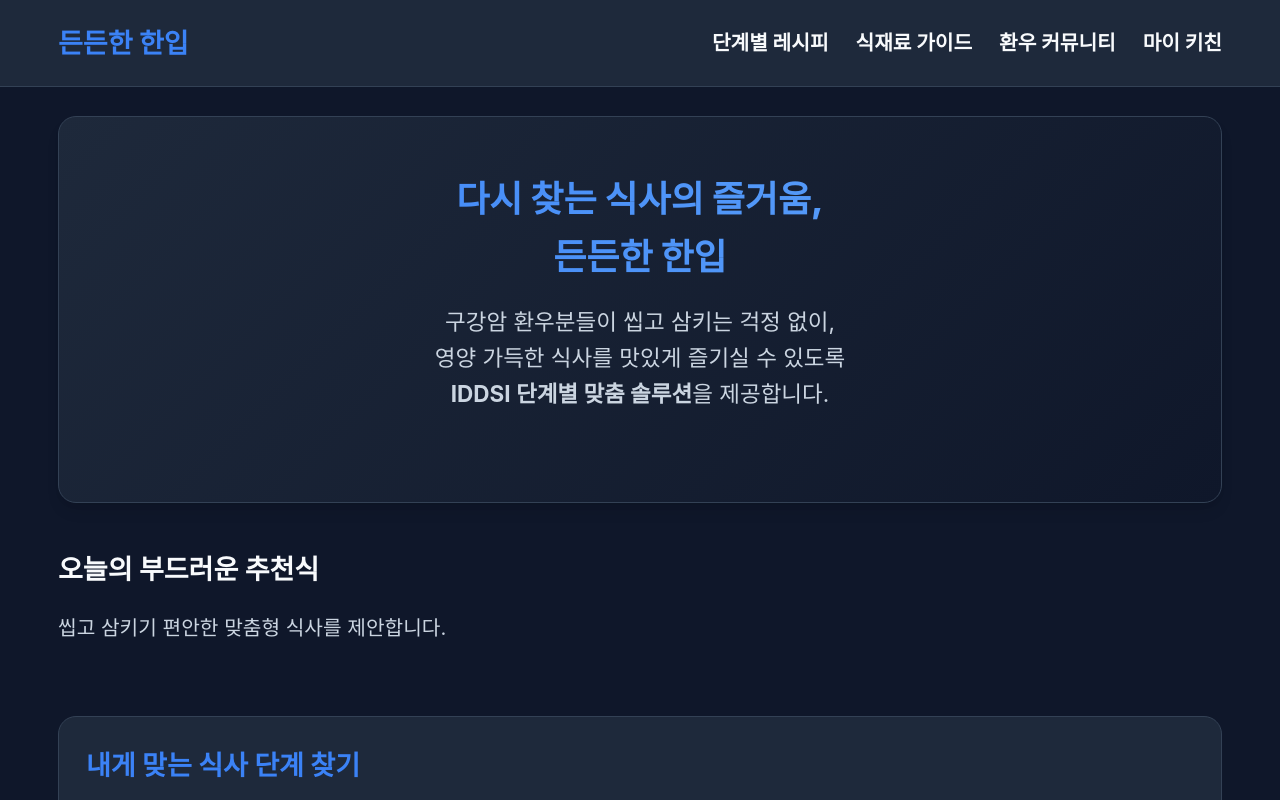
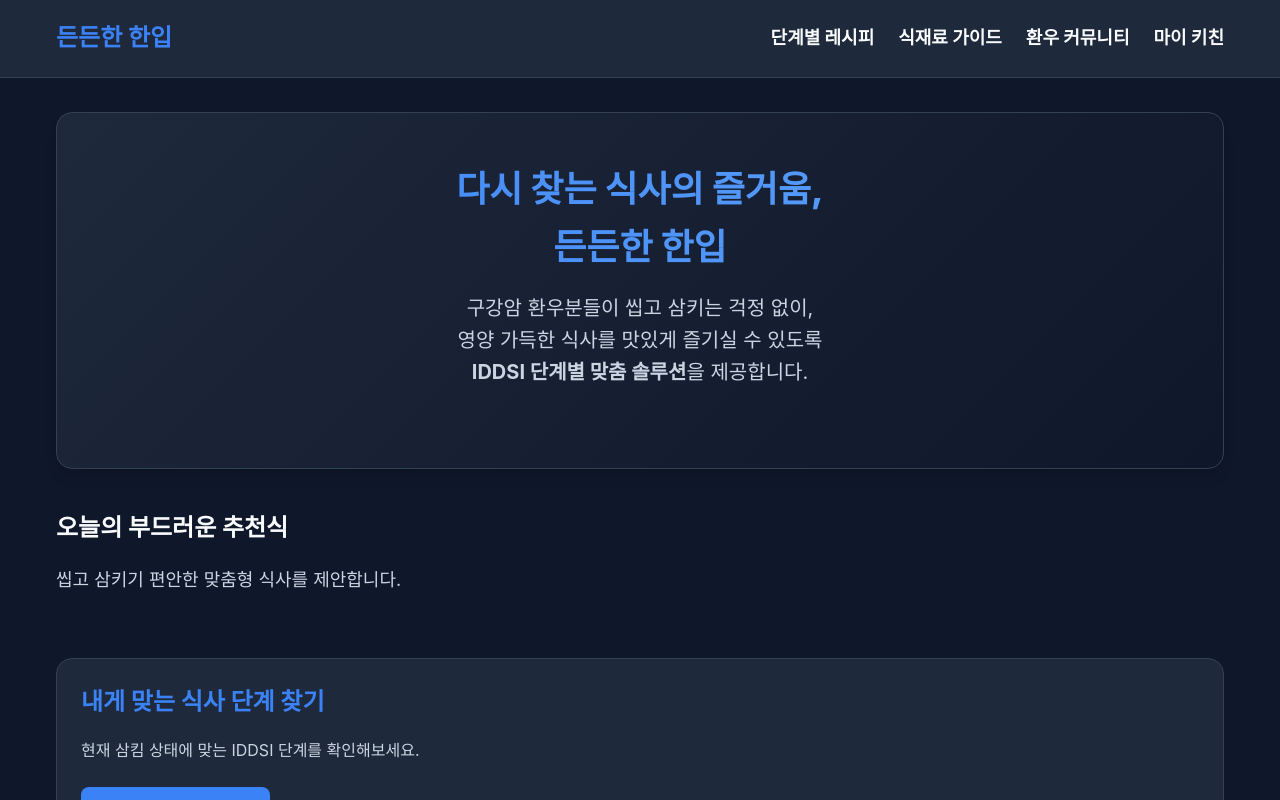
Before and after one commit to saigonkim/soft-bite-com, a Next.js app: page / in a window 1280 px wide. Shown: the top 800 px of the page. Built offline with nearby package versions, Linux system fonts and the light colour scheme.

Commit message:
Optimize font scale and typography for a more modern and sophisticated look

```diff
--- a/src/app/globals.css
+++ b/src/app/globals.css
@@ -17,19 +17,18 @@
 
   --color-border: #334155;
 
-  /* Typography - Silver Friendly */
+  /* Typography - Modern & Balanced */
   --font-family-base: 'Inter', 'Noto Sans KR', sans-serif;
 
   /*
-    We set the root font size larger so rem values scale up.
-    1rem = 18px (by setting html to 112.5% of 16px)
+    Set base font size back to 100% (16px) for a more modern look.
   */
-  --font-size-sm: 0.875rem; /* ~16px */
-  --font-size-base: 1rem;   /* ~18px */
-  --font-size-lg: 1.125rem; /* ~20px */
-  --font-size-xl: 1.25rem;  /* ~22.5px */
-  --font-size-2xl: 1.5rem;  /* ~27px */
-  --font-size-3xl: 2rem;    /* ~36px */
+  --font-size-sm: 0.875rem; /* 14px */
+  --font-size-base: 1rem;   /* 16px */
+  --font-size-lg: 1.125rem; /* 18px */
+  --font-size-xl: 1.25rem;  /* 20px */
+  --font-size-2xl: 1.5rem;  /* 24px */
+  --font-size-3xl: 2.25rem; /* 36px */
 
   /* Spacing */
   --spacing-1: 0.25rem;
@@ -56,7 +55,7 @@ html,
 body {
   max-width: 100vw;
   overflow-x: hidden;
-  font-size: 112.5%; /* 1rem = 18px */
+  font-size: 100%; /* 1rem = 16px */
   background-color: var(--color-background);
   color: var(--color-text-primary);
   font-family: var(--font-family-base);
@@ -199,7 +198,7 @@ h3 { font-size: var(--font-size-xl); }
   }
 
   .navLink {
-    font-size: var(--font-size-base);
+    font-size: 0.95rem; /* Slightly smaller on mobile */
     flex-shrink: 0;
   }
 }
```
